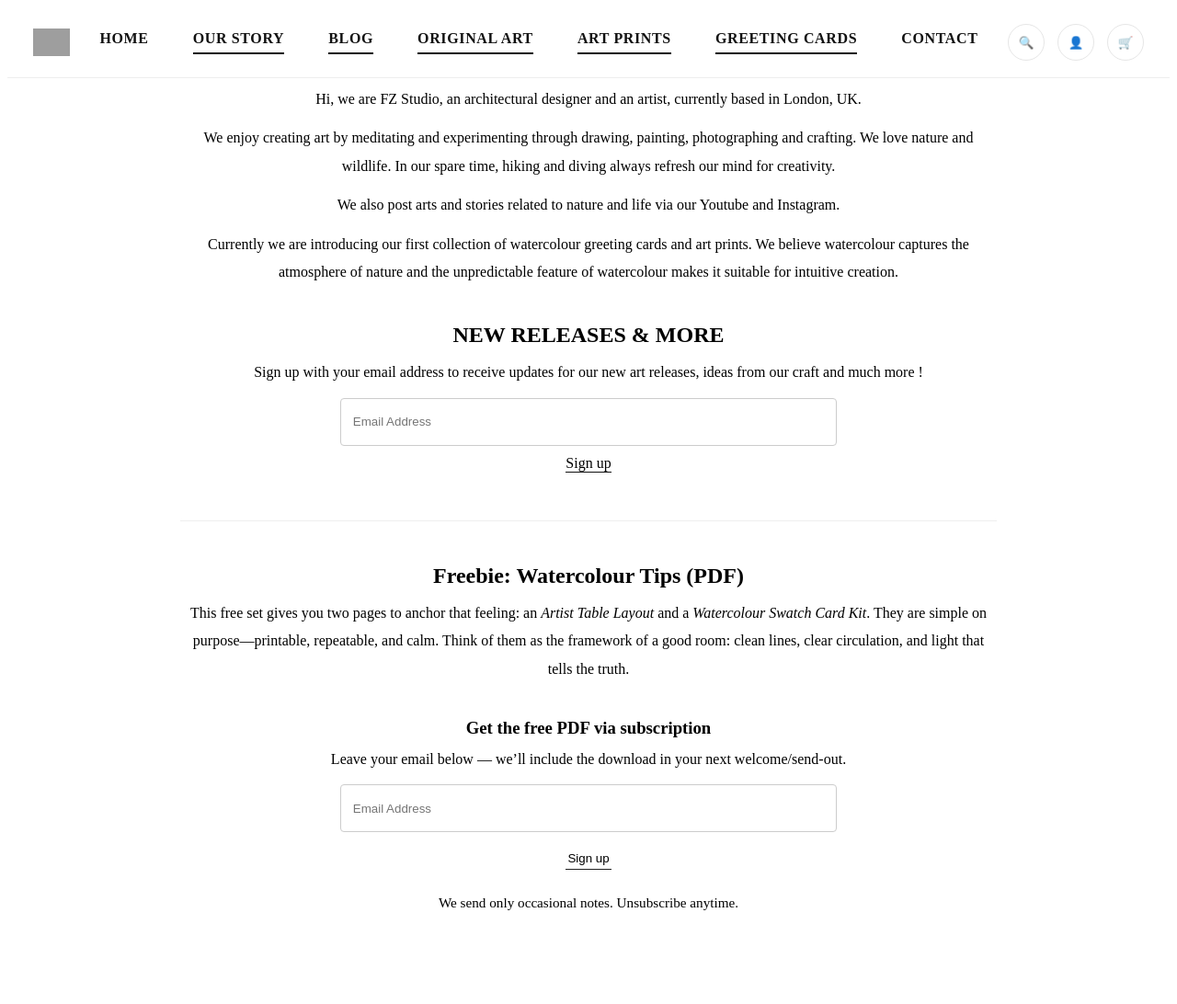
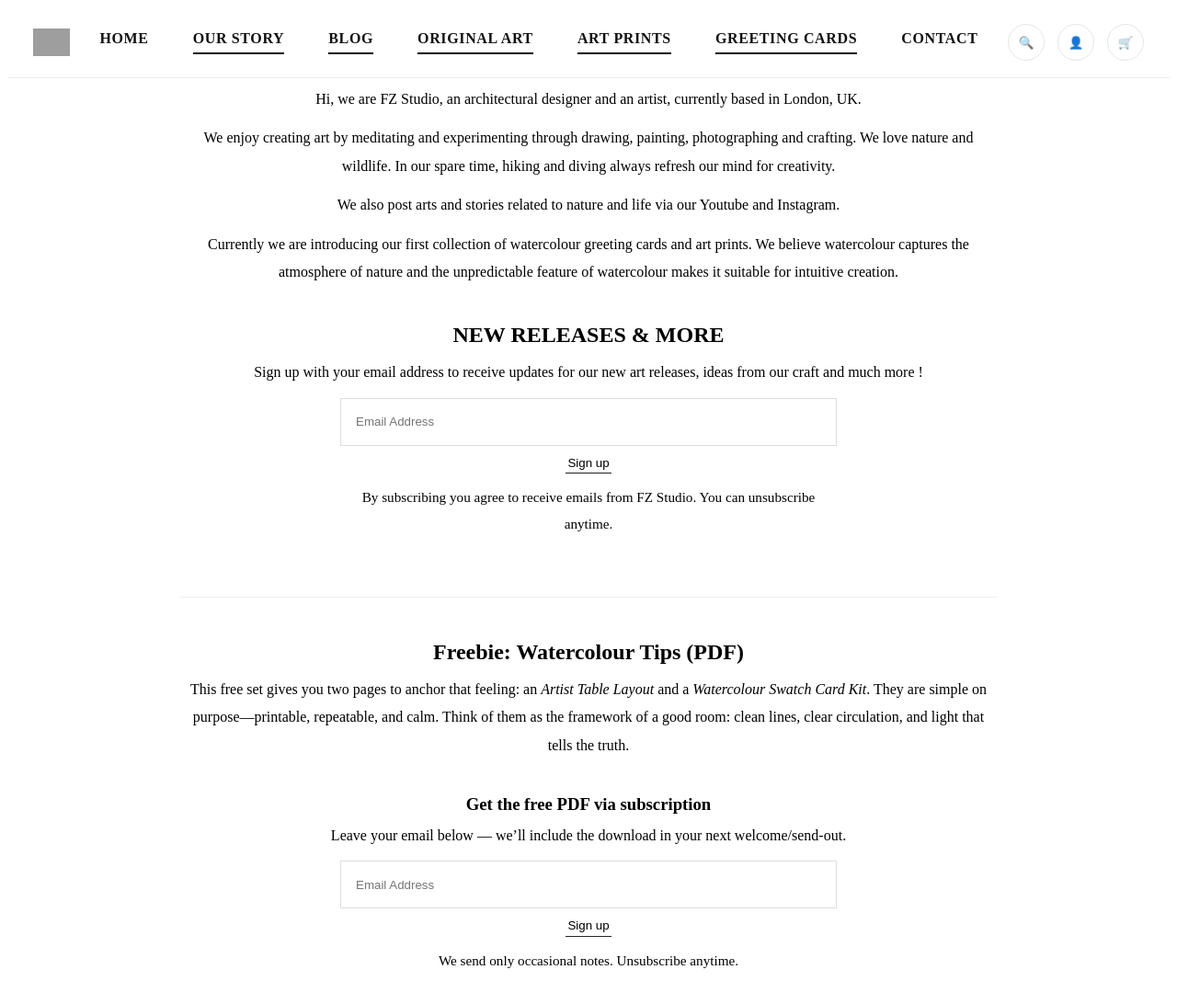
Before and after one commit to Leondecoding/Leondecoding.github.io, a Jekyll site: the page built from our-story.html, in a window 1280 px wide and 1136 px high. Shown: the top 1092 px of the window at 92% size. Built offline with Jekyll 4.4.1, drawn with Linux system fonts in a browser that asks for light colours; grey boxes are pictures that could not be loaded.

Commit message:
Update our-story.html

```diff
--- a/our-story.html
+++ b/our-story.html
@@ -44,71 +44,21 @@
     <h2>NEW RELEASES &amp; MORE</h2>
     <p>Sign up with your email address to receive updates for our new art releases, ideas from our craft and much more !</p>
 
-   <!-- 隐藏 iframe：用于拦截 Apps Script 的跳转，页面不跳走 -->
-<iframe id="nl-silent" name="nl-silent" style="display:none;"></iframe>
-
-<form id="nl-form-ourstory"
-      class="nl-wrap"
-      action="https://script.google.com/macros/s/AKfycbxR3YkVmP0oLO4qIT6Us0bKnbob1WLVWfhg6tIqw19SfkPqtCCh7BxVOguNQc8coBAm/exec"
-      method="post"
-      accept-charset="UTF-8"
-      target="nl-silent"
-      novalidate>
-
-  <!-- 1) 只收集邮箱 -->
-  <input class="nl-input"
-         type="email"
-         name="email"
-         placeholder="Email Address"
-         required
-         aria-describedby="nl-msg-ourstory">
-
-  <!-- 2) 这些由脚本自动填充 -->
-  <input type="hidden" name="page">
-  <input type="hidden" name="ref">
-  <input type="hidden" name="ua">
-  <!-- 如需 TOKEN 校验，保留并填入你的值；否则删除下一行 -->
-  <!-- <input type="hidden" name="token" value="CAOnima123!"> -->
-
-  <!-- 3) Sign up 文本按钮（非按钮样式） -->
-  <button class="nl-submit" type="submit" aria-label="Sign up" style="all:unset;border-bottom:1px solid #111;cursor:pointer">Sign up</button>
-
-  <div id="nl-msg-ourstory" class="nl-msg" aria-live="polite"></div>
-</form>
-
-<script>
-(function(){
-  const f   = document.getElementById('nl-form-ourstory');
-  const msg = document.getElementById('nl-msg-ourstory');
-  const $   = (sel) => f.querySelector(sel);
-
-  // 自动写入 page / ref / ua
-  $('input[name="page"]').value = location.pathname;
-  $('input[name="ref"]').value  = document.referrer || '';
-  $('input[name="ua"]').value   = navigator.userAgent;
-
-  // 提交时给出状态
-  f.addEventListener('submit', () => {
-    msg.textContent = 'Submitting…';
-  });
-
-  // iframe 加载完成后认为提交成功（Apps Script 返回已加载）
-  const ifr = document.getElementById('nl-silent');
-  if (ifr) {
-    ifr.addEventListener('load', () => {
-      msg.textContent = 'Thanks — please check your inbox.';
-      try { f.reset(); } catch(e){}
-    });
-  }
-})();
-</script>
-
-<style>
-  .nl-wrap{display:flex;flex-direction:column;align-items:center;gap:10px;}
-  .nl-input{min-width:280px;padding:.6rem .8rem;border:1px solid #ccc;border-radius:4px;}
-  .nl-msg{font-size:.9rem;color:#333;margin-top:4px;}
-</style>
-
+    <form id="nl-form-ourstory" class="nl-wrap" action="https://script.google.com/macros/s/AKfycbyI80Tw0Ajnp6UvdIiOBfEbUqQU5SeY5VM8jHCaw1FjVBYMxs0pprN3idbmyriXJFE/exec" method="post" accept-charset="UTF-8" target="nl-silent" novalidate>
+      <input class="nl-input" type="email" name="email" placeholder="Email Address" required aria-describedby="nl-msg-ourstory">
+      <!-- 反垃圾蜜罐 -->
+      <input class="hp" type="text" name="_gotcha" tabindex="-1" autocomplete="off">
+      <!-- 标记来源与上下文 -->
+      <input type="hidden" name="source" value="ourstory_newsletter">
+      <input type="hidden" name="page" value="/our-story/">
+      <input type="hidden" name="ref" value="">
+      <input type="hidden" name="ua" value="">
+<input type="hidden" name="token" value="CAOnima123!">
+      <!-- 看起来像文字的提交控件 -->
+      <button class="nl-submit" type="submit" aria-label="Sign up">Sign up</button>
+      <div id="nl-msg-ourstory" class="nl-msg" aria-live="polite"></div>
+      <p style="margin-top:10px;font-size:.95rem">By subscribing you agree to receive emails from FZ Studio. You can unsubscribe anytime.</p>
+    </form>
   </section>
 
   <hr>
```
